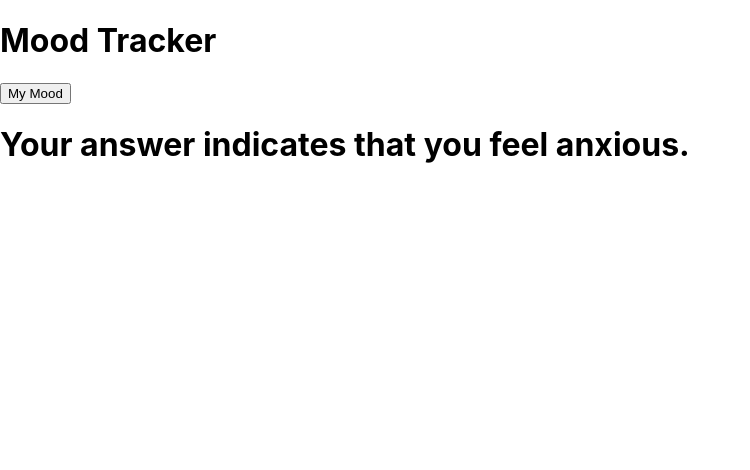
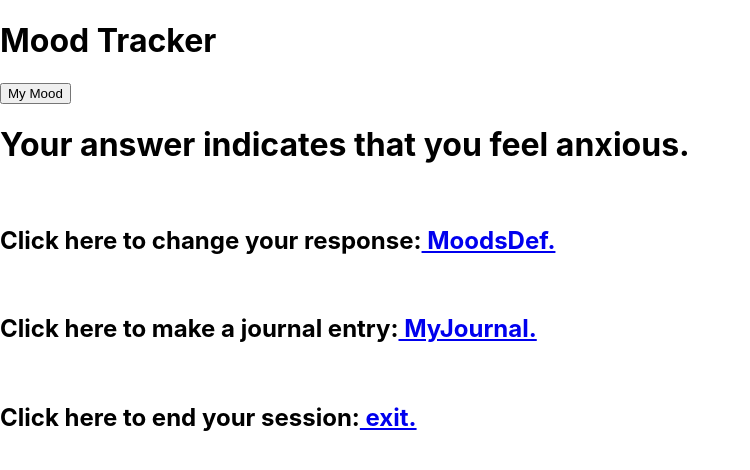
Before and after one commit to KLCoffee/mood-tracker, a React (Create React App) app: page / in a window 1280 px wide. Shown: the top 470 px of the page, without its empty margins (0-750 px from the left). Built offline with nearby package versions, Linux system fonts and the light colour scheme.

Commit message:
Add links between pages to navigate.

```diff
--- a/package.json
+++ b/package.json
@@ -8,6 +8,8 @@
     "@testing-library/user-event": "^12.8.3",
     "react": "^17.0.2",
     "react-dom": "^17.0.2",
+    "react-router": "^6.1.0",
+    "react-router-dom": "^6.1.0",
     "react-scripts": "4.0.3",
     "web-vitals": "^1.1.2"
   },
--- a/src/App.js
+++ b/src/App.js
@@ -1,5 +1,12 @@
 import MyMood from "./components/MyMood";
-import {useState, useEffect} from 'react';
+import MoodsDef from "./components/MoodsDef";
+import MyJournal from "./components/MyJournal";
+import {useState} from 'react';
+ import {
+  BrowserRouter as Router,
+  Routes,
+  Route,
+ Link } from "react-router-dom";
 
 const userEntry = [
      'anxious',
@@ -14,9 +21,9 @@ const userEntry = [
 function App() {
   const [num, setNum] = useState(0);
 
-  useEffect(()=> {
-    alert("Your mood has displayed");
-  }, [num]);
+  // useEffect(()=> {
+  //   alert("Your mood has displayed");
+  // }, [num]);
   function newNum() {
     if (num < userEntry.length -1){
       setNum(num + 1);
@@ -30,6 +37,25 @@ function App() {
       <h1>Mood Tracker</h1>
       <MyMood userEntry = {newNum} />
       <h1>Your answer indicates that you feel {userEntry[num]}.</h1>
+      <br></br>
+  <Router>
+      <div>
+          <h2> Click here to change your response:
+     <Link to ="/">  MoodsDef.</Link></h2>
+     <br></br>
+     <h2> Click here to make a journal entry:
+     <Link to ="/">  MyJournal.</Link></h2>
+     <br></br>
+     <h2> Click here to end your session:
+     <Link to ="/">  exit.</Link></h2>
+     </div>
+     <Routes>
+       <Route exact path= "/" component =
+         {MoodsDef}/>
+       <Route exact path= "/" component =
+         {MyJournal}/>
+     </Routes>
+</Router>
     </div>
   );
 }
--- a/src/components/MoodsDef.js
+++ b/src/components/MoodsDef.js
@@ -1,18 +1,10 @@
+// import React from "react";
 
-// const userEntry = [
-//   {
-//   1: 'Anxious',
-//   2: 'Frustrated',
-//   3: 'Discouraged',
-//   4: 'Content',
-//   5: 'Optimistic',
-//   6: 'Energized'
-// }
-// ];
-// function MoodsDef () {
-//     return (
-//         <Please Work />
-//     );
-// }
+function MoodsDef(){
+    return (
+        <div>Home Page</div>
 
-// export default MoodsDef;
+    );
+    };
+
+export default MoodsDef;
--- /dev/null
+++ b/src/components/MyJournal.js
@@ -0,0 +1,10 @@
+// import React from "react";
+
+function MyJournal(){
+    return (
+        <div>Journal Page</div>
+
+    );
+    };
+
+export default MyJournal;
--- a/src/components/MyMood.js
+++ b/src/components/MyMood.js
@@ -4,11 +4,11 @@ function MyMood({userEntry}){
   return (
 
    <div>
-{/* userEntry needs to go in this sentence not the button */}
-    {/* <h1>Your choice indicates that you feel {moods}</h1> */}
+
 {/* Used button as test/placeholder */}
 {/* I think that the slider will replace the button in determining the num */}
     <button onClick ={userEntry}>My Mood</button>
+
     </div>
   );
   }
```
Also changed, not shown: 1 other file (tests, documents, lock files or other folders).
